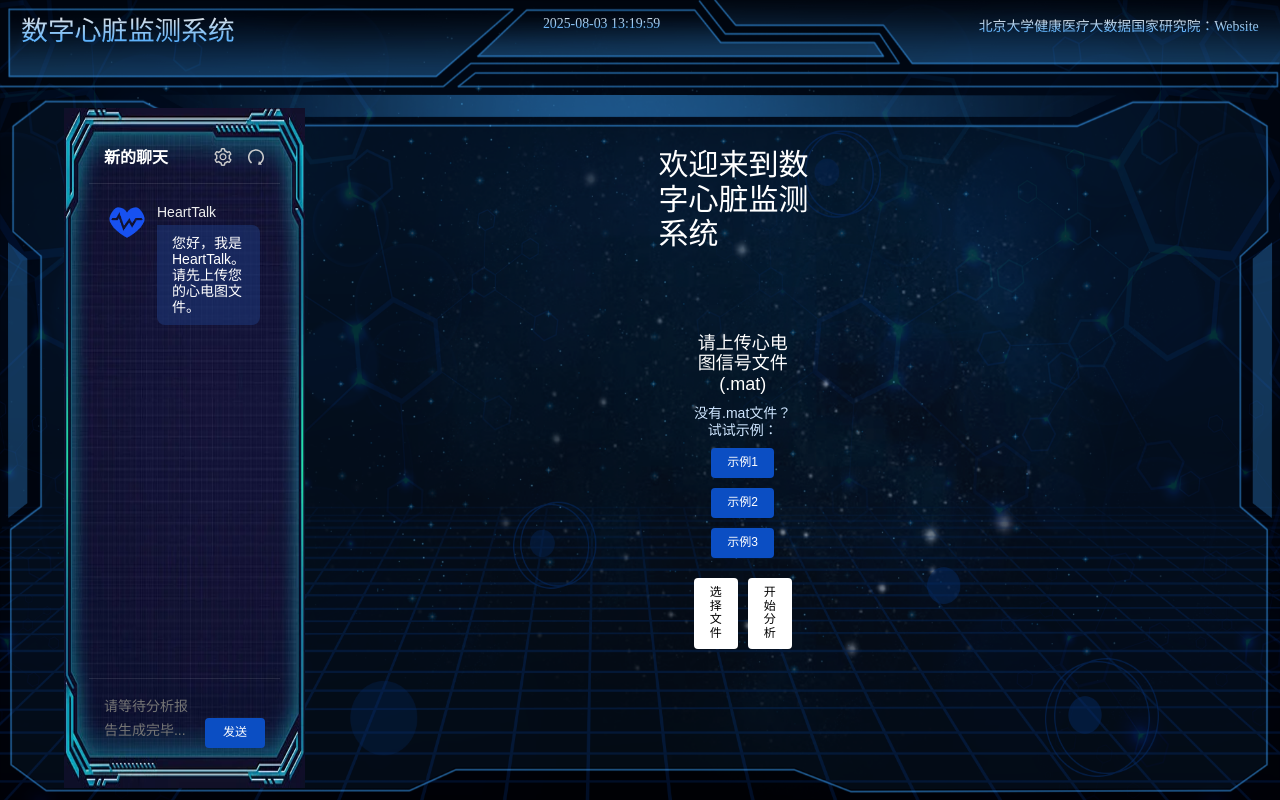
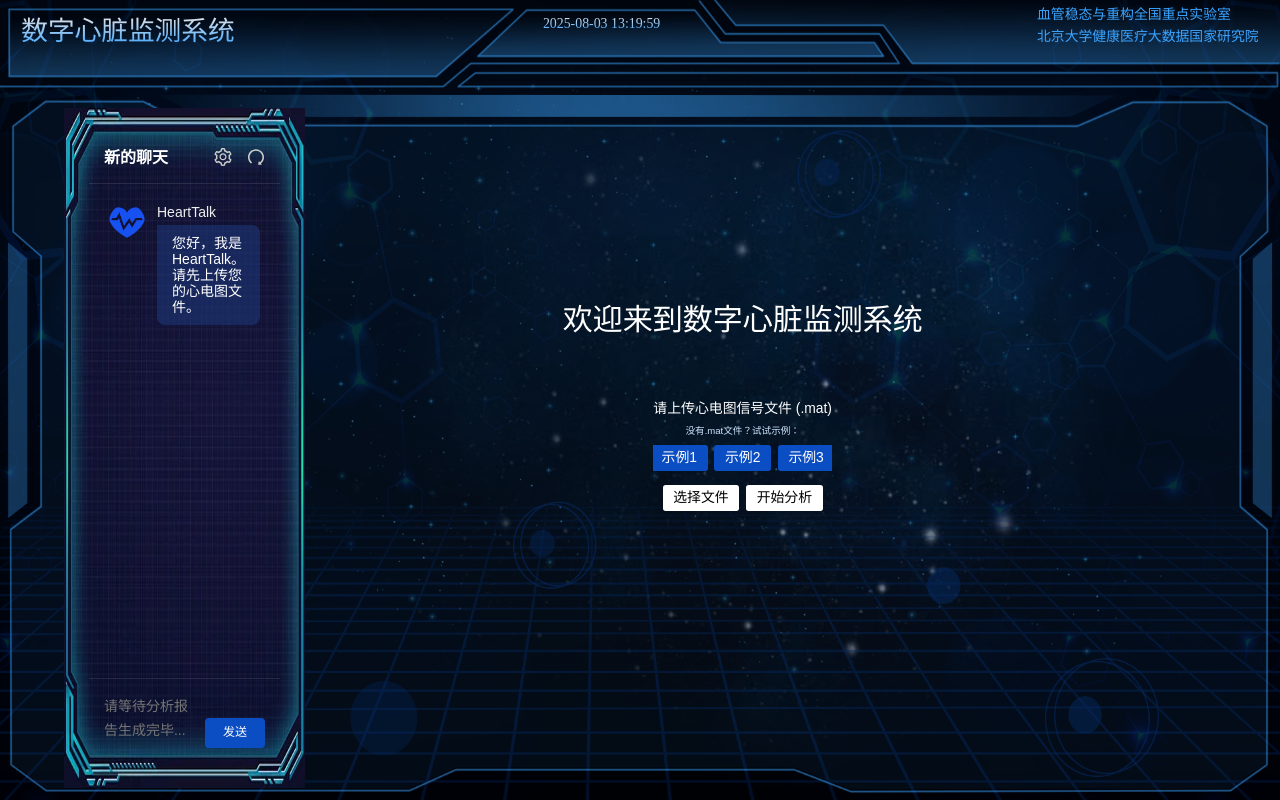
Before and after one commit to knight-flash/Digital_Heartmonitor, a React (Create React App) app: page / in a window 1280 px wide. Built offline with nearby package versions, Linux system fonts and the light colour scheme.

Commit message:
Digital Heart second committed

```diff
--- a/public/static/index2.css
+++ b/public/static/index2.css
@@ -60,7 +60,7 @@ li {
     top: 0.35rem;
     right: 0.4rem;
     font-size: 0.26rem;
-    background-image: -webkit-linear-gradient(bottom, #3aa4ff, #e6e5e5);
+    background-image: -webkit-linear-gradient(bottom, #3aa4ff, #3aa4ff);
     -webkit-background-clip: text;
     -webkit-text-fill-color: transparent;
     display: table;
--- a/src/components/CenterPanel/CenterPanel.jsx
+++ b/src/components/CenterPanel/CenterPanel.jsx
@@ -2,7 +2,6 @@
 
 import React, { useState, useEffect, useRef } from 'react';
 import UploadPanel from './UploadPanel';
-import AnalysisReport from './AnalysisReport';
 import EcgChart from '../RightPanel/EcgChart';
 import RadarChart from '../common/RadarChart';
 import SingleCircularGauge from '../common/SingleCircularGauge';
@@ -41,7 +40,7 @@ function CenterPanel() {
       <div className="center_main" style={{paddingLeft:'350px',paddingTop:'180px'}}>
         <div className="center_top" style={{ display: 'flex', flexDirection: 'column', alignItems: 'center', justifyContent: 'center' }}>
           <div style={{ color: '#ffffff', fontSize: '20px', fontWeight: 600, marginBottom: '16px' }}>
-            <h2>欢迎来到数字心脏监测系统</h2>
+            <h2 style={{whiteSpace: 'nowrap'}}>欢迎来到数字心脏监测系统</h2>
           </div>
           <UploadPanel />
         </div>
@@ -152,8 +151,8 @@ function CenterPanel() {
           marginRight: 'auto',
           display: 'flex',
           alignItems: 'center',
-          justifyContent: 'center', // 改为center，让子元素可以自由定位
-          gap: '20px' // 添加间距
+          justifyContent: 'space-between',
+          gap: '0px'
         }}>
           {/* 左侧：心率圆环进度条 */}
           <div style={{
@@ -180,13 +179,12 @@ function CenterPanel() {
 
           {/* 右侧：其他指标雷达图 */}
           <div style={{
-            width: '50%', // 从45%增加到50%，增加容器宽度
+            width: '60%', // 放大到60%，让右侧占满
             height: '100%',
             display: 'flex',
             flexDirection: 'column',
-            alignItems: 'center',
-            justifyContent: 'center',
-            marginLeft: '-40px' // 从-20px增加到-40px，再往左边移动
+            alignItems: 'stretch',
+            justifyContent: 'center'
           }}>
             <div style={{
               color: '#fff',
--- a/src/components/CenterPanel/UploadPanel.jsx
+++ b/src/components/CenterPanel/UploadPanel.jsx
@@ -65,17 +65,17 @@ function UploadPanel() {
     }
   };
 
-  const buttonStyle = { padding: '8px 16px', borderRadius: '4px', border: 'none', cursor: 'pointer' };
+  const buttonStyle = { padding: '0.1rem 0.2rem', borderRadius: '0.05rem', border: 'none', cursor: 'pointer', fontSize: '0.26rem', flex: '0 0 auto' };
   const disabledStyle = isUploading ? { opacity: 0.6, pointerEvents: 'none' } : {};
 
   return (
-    <div style={{ color: 'white', textAlign: 'center', padding: '50px' }}>
-      <h2>{message}</h2>
+    <div style={{ color: 'white', textAlign: 'center', padding: '0.625rem' }}>
+      <h2 style={{ fontSize: '0.26rem', whiteSpace: 'nowrap' }}>{message}</h2>
 
       {/* 示例文件快捷选择 */}
-      <div style={{ marginTop: '10px' }}>
-        <span style={{ fontSize: '14px', color: '#cfe6ff' }}>没有.mat文件？试试示例：</span>
-        <div style={{ marginTop: '10px', display: 'flex', gap: '10px', justifyContent: 'center', flexWrap: 'wrap' }}>
+      <div style={{ marginTop: '0.125rem' }}>
+        <span style={{ fontSize: '0.18rem', color: '#cfe6ff', whiteSpace: 'nowrap' }}>没有.mat文件？试试示例：</span>
+        <div style={{ marginTop: '0.125rem', display: 'flex', gap: '0.125rem', justifyContent: 'center', flexWrap: 'nowrap', overflowX: 'auto' }}>
           {/* 注意：请将示例文件放到 public/static/samples/ 目录下 */}
           <button style={{ ...buttonStyle, backgroundColor: '#0B4EC3', color: '#fff', ...disabledStyle }} onClick={() => handleUseSample('/static/samples/A00001.mat', 'A00001.mat')}>示例1</button>
           <button style={{ ...buttonStyle, backgroundColor: '#0B4EC3', color: '#fff', ...disabledStyle }} onClick={() => handleUseSample('/static/samples/A00002.mat', 'A00002.mat')}>示例2</button>
@@ -83,10 +83,10 @@ function UploadPanel() {
         </div>
       </div>
 
-      <div style={{ marginTop: '20px', display: 'flex', alignItems: 'center', justifyContent: 'center' }}>
+      <div style={{ marginTop: '0.25rem', display: 'flex', alignItems: 'center', justifyContent: 'center', flexWrap: 'nowrap', gap: '0.125rem', overflowX: 'auto' }}>
         <input id="file-upload" type="file" accept=".mat" onChange={handleFileChange} disabled={isUploading} style={{ display: 'none' }} />
-        <label htmlFor="file-upload" style={{ ...buttonStyle, backgroundColor: '#ffffff', color: '#000', marginRight: '10px', ...disabledStyle }}>选择文件</label>
-        <button onClick={handleUpload} disabled={isUploading} style={{ ...buttonStyle, backgroundColor: '#ffffff', color: 'black', ...disabledStyle }}>
+        <label htmlFor="file-upload" style={{ ...buttonStyle, backgroundColor: '#ffffff', color: '#000', marginRight: '0', whiteSpace: 'nowrap', ...disabledStyle }}>选择文件</label>
+        <button onClick={handleUpload} disabled={isUploading} style={{ ...buttonStyle, backgroundColor: '#ffffff', color: 'black', whiteSpace: 'nowrap', ...disabledStyle }}>
           {isUploading ? '处理中...' : '开始分析'}
         </button>
       </div>
--- a/src/components/Header/Header.jsx
+++ b/src/components/Header/Header.jsx
@@ -40,8 +40,8 @@ function Header() {
         {formatDateTime(currentTime)}
       </span>
       <span className="desc">
-        北京大学健康医疗大数据国家研究院：
-        <a href="http://dshm.bjmu.edu.cn">Website</a>
+        血管稳态与重构全国重点实验室<br />
+        北京大学健康医疗大数据国家研究院
       </span>
     </div>
   );
--- a/src/components/common/RadarChart.jsx
+++ b/src/components/common/RadarChart.jsx
@@ -21,10 +21,6 @@ function RadarChart({ data }) {
       if (value > high) return '#E74C3C'; // 红色 - 高值
       return '#58D68D'; // 绿色 - 正常值
     };
-
-    const colors = data.map(item =>
-      getColorByValue(item.value, item.min, item.max, item.low, item.high)
-    );
 
     return {
       grid: {
--- a/src/index.css
+++ b/src/index.css
@@ -28,3 +28,9 @@ code {
   font-family: source-code-pro, Menlo, Monaco, Consolas, 'Courier New',
     monospace;
 }
+/* Header 描述文字：增大两行间距，并整体上移一点 */
+.header .desc {
+  display: inline-block;
+  line-height: 1.6;
+  margin-top: -14.5px;
+}
```
